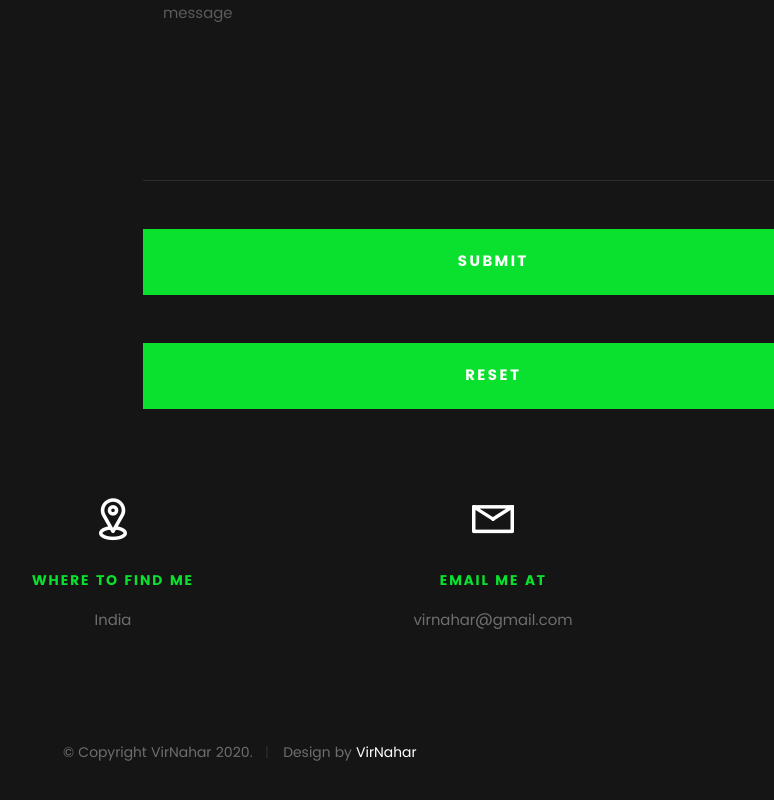
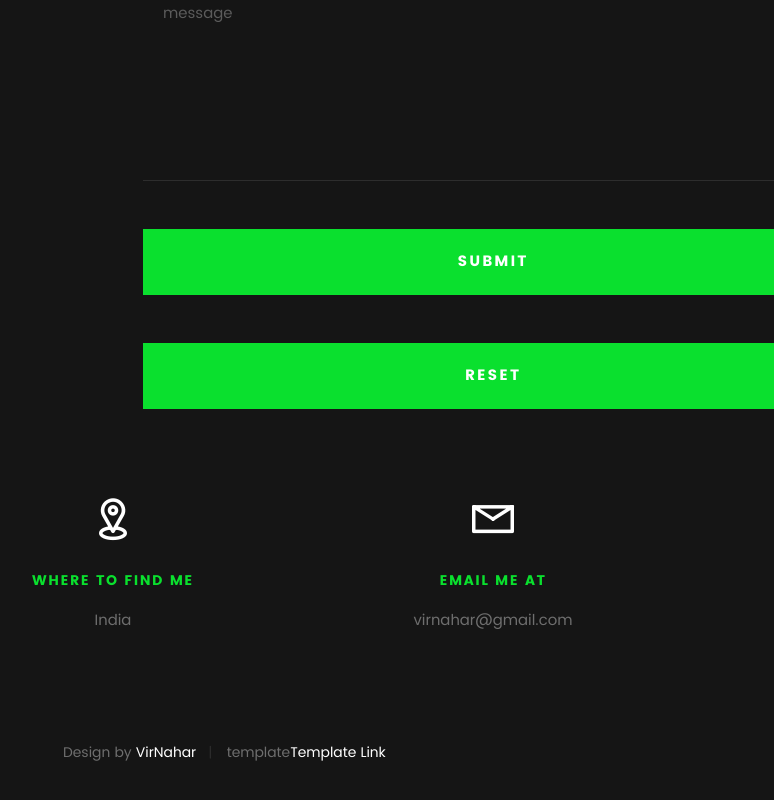
Before and after one commit to guddukhan1987/virnahar.github.io, a plain HTML site: page index.html in a window 1280 px wide. Shown: the part 6599-7399 px from the top of the page, 147-921 px from the left. Drawn offline with Linux system fonts and the light colour scheme; files whose address does not match are found by name.

Commit message:
Update index.html

```diff
--- a/index.html
+++ b/index.html
@@ -735,8 +735,9 @@ I have also setup AWS environment for LAMP projects.
 
 			<div class="col-six tab-full">
 				<div class="copyright">
-					<span>© Copyright VirNahar 2020.</span>
+
 					<span>Design by <a href="http://virnahar.github.io/">VirNahar</a></span>
+					<span>template<a href="http://www.Styleshout.com">Template Link</a></span>
 				</div>
 			</div>
 
```
